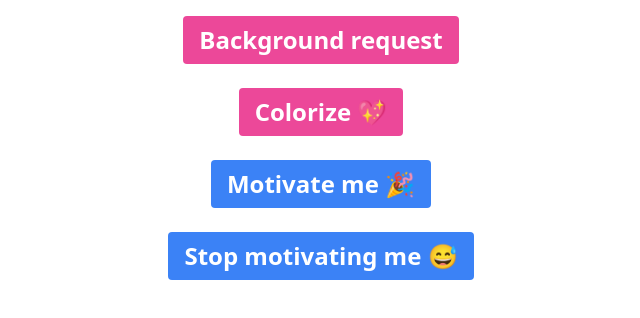
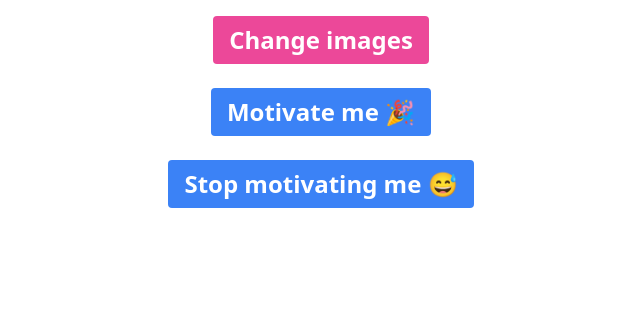
Before and after one commit to rebelchris/popup-extension, a React (Vite) app: page / in a window 1280 px wide. Shown: the top 318 px of the page, without its empty margins (319-959 px from the left). Built offline with nearby package versions, Linux system fonts and the light colour scheme.

Commit message:
feat: spoof all images

```diff
--- a/src/App.jsx
+++ b/src/App.jsx
@@ -27,43 +27,33 @@ export function App() {
         setColor(storedColor.color);
     });
 
-    const changeColor = () => {
-        chrome.storage.sync.get('color', ({color}) => {
-            document.body.style.backgroundColor = color;
-        });
+
+    const spoofImages = () => {
+        const images = document.getElementsByTagName('img');
+        for(const image of images) {
+            image.removeAttribute('srcset');
+            image.src = 'http://placekitten.com/300'
+        }
     }
 
-    const colorize = async () => {
+    const imageSpoof = async () => {
         const [tab] = await chrome.tabs.query({active: true, currentWindow: true});
         chrome.scripting.executeScript({
             target: {tabId: tab.id},
-            function: changeColor
+            function: spoofImages
         });
-    }
-
-    const backgroundRequest = () => {
-        chrome.runtime.sendMessage({color}, (response) => {
-            setMessage(response.msg);
-        })
     }
 
     return (
         <div
             className={`flex flex-col items-center justify-center w-screen h-auto ${colorMatch[color]} p-4`}
         >
-            <button
-                className='px-4 py-2 text-2xl font-bold text-white bg-pink-500 rounded hover:bg-pink-700'
-                onClick={backgroundRequest}
-            >
-                Background request
-            </button>
-            <br/>
             {message && (<><p className='text-white'>{message}</p><br/></>)}
             <button
                 className='px-4 py-2 text-2xl font-bold text-white bg-pink-500 rounded hover:bg-pink-700'
-                onClick={colorize}
+                onClick={imageSpoof}
             >
-                Colorize 💖
+                Change images
             </button>
             <br/>
             <button
```
